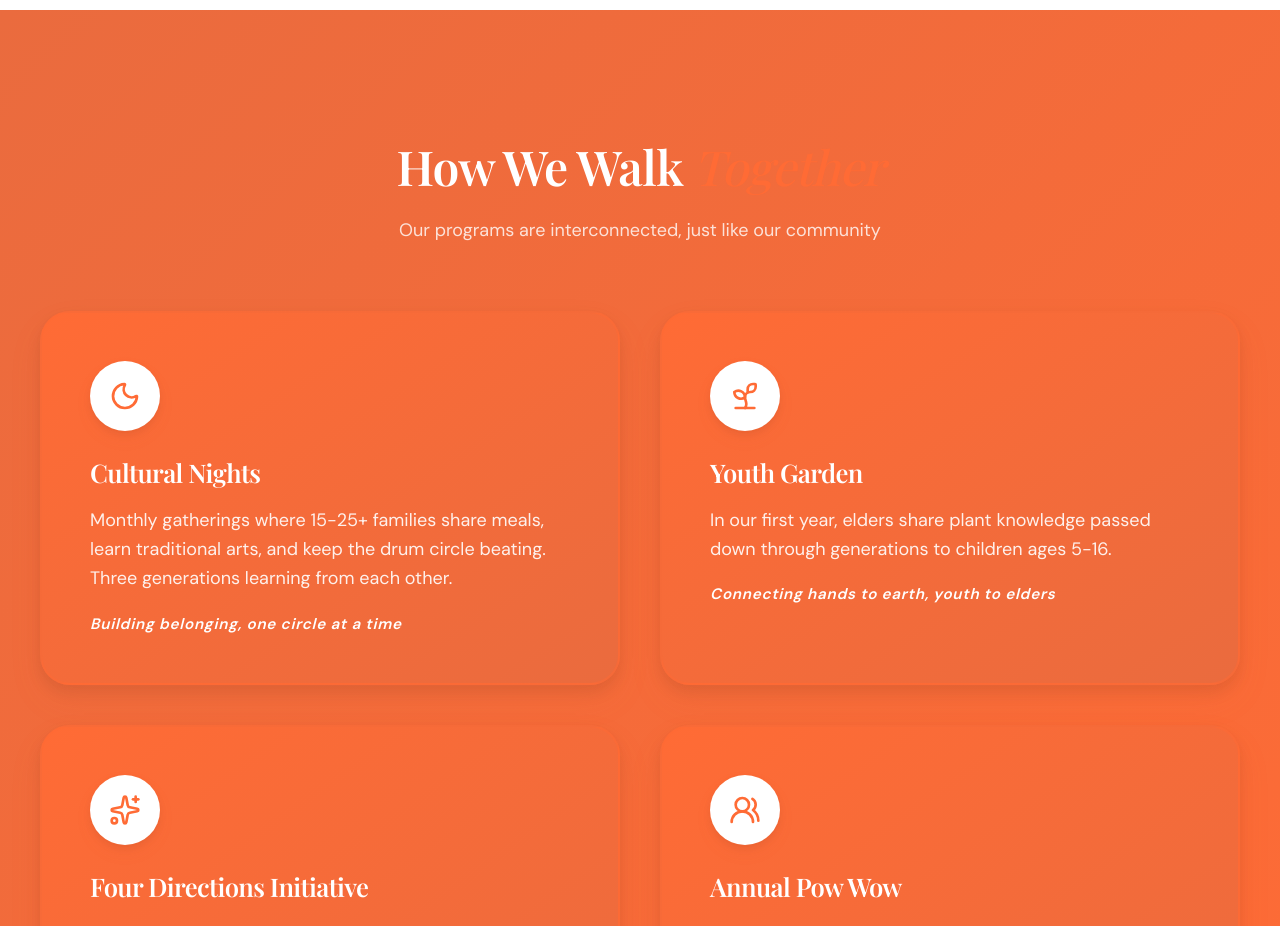
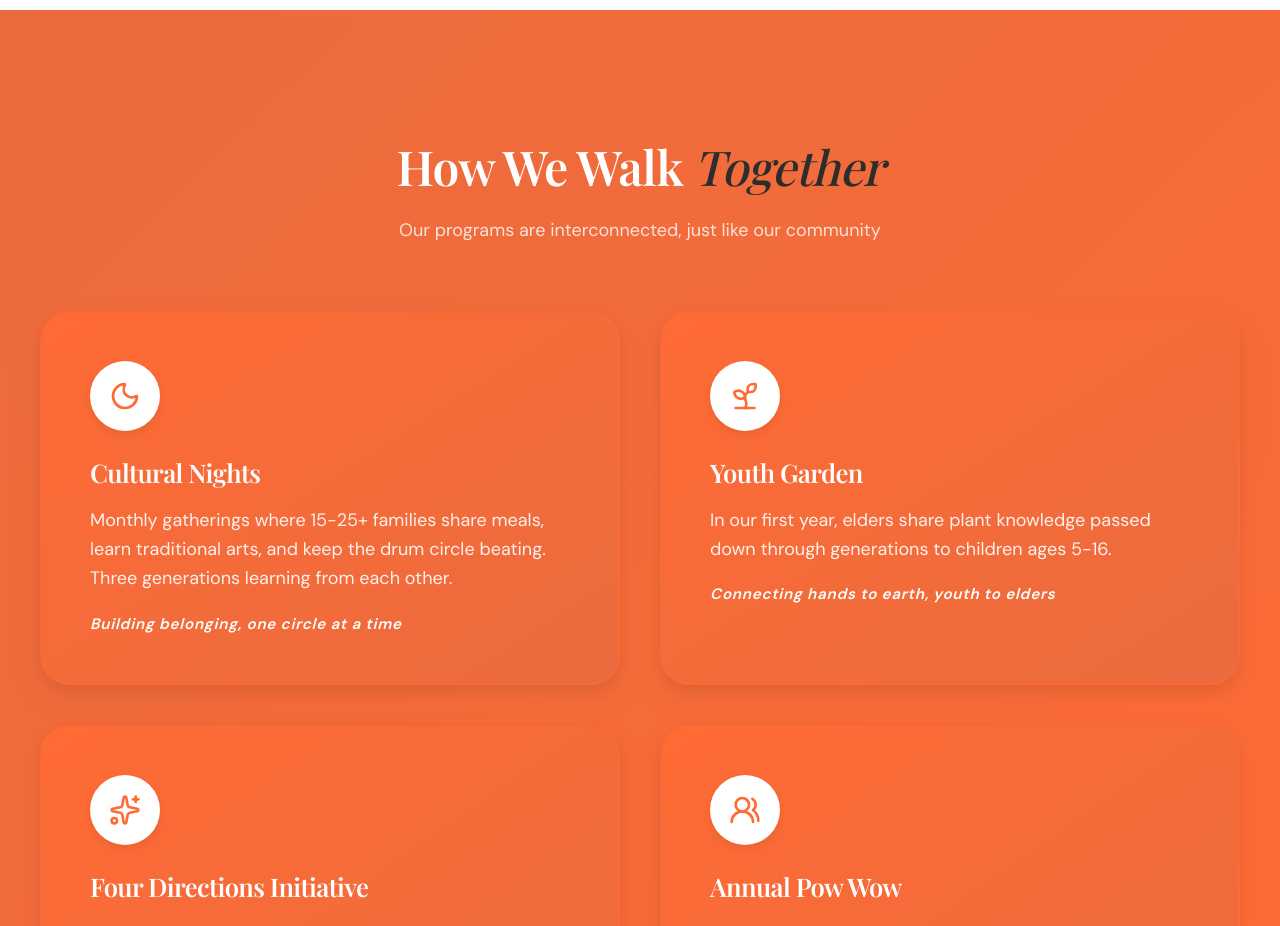
Before and after one commit to Baker21ai/indn-website, a Next.js app: page / in a window 1280 px wide. Shown: the part 6080-7006 px from the top of the page. Built offline with nearby package versions, Linux system fonts and the light colour scheme.

Commit message:
Update homepage

```diff
--- a/src/app/page.tsx
+++ b/src/app/page.tsx
@@ -291,7 +291,7 @@ export default function HomePage() {
         <div className="max-w-[1200px] mx-auto">
           <div className="text-center mb-8 sm:mb-12 md:mb-16">
             <h2 className="text-section text-white mb-3 sm:mb-4 md:mb-5 text-balanced">
-              How We Walk <span className="text-italic-accent text-sunset-orange">Together</span>
+              How We Walk <span className="text-italic-accent text-charcoal">Together</span>
             </h2>
             <p className="text-body text-white/80 max-w-[700px] mx-auto px-2 sm:px-0 text-pretty">
               Our programs are interconnected, just like our community
```
